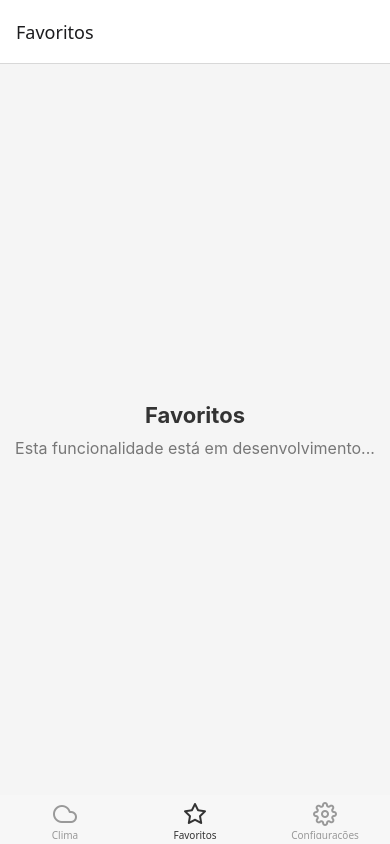
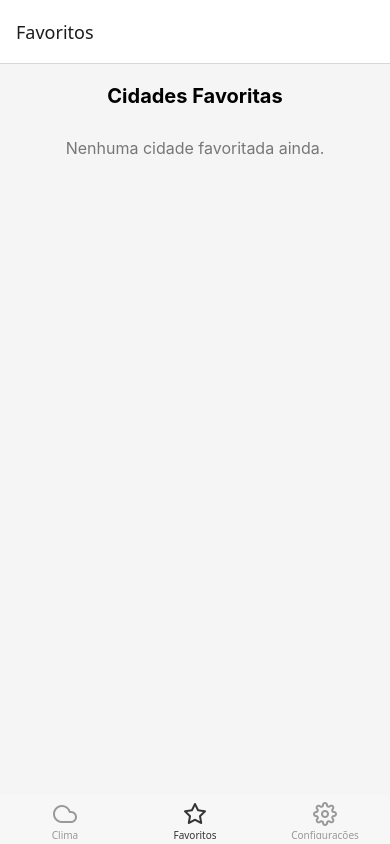
Before and after one commit to leticiabarros23/weather_app, a React Native app: screen /Favoritos in a window 390 px wide. Built offline with nearby package versions, Linux system fonts and the light colour scheme.

Commit message:
arquivo favorito

```diff
--- a/FavoritesScreen.js
+++ b/FavoritesScreen.js
@@ -1,30 +1,120 @@
-import React from 'react';
-import { View, Text, StyleSheet } from 'react-native';
+import React, { useState, useEffect } from 'react';
+import { View, Text, TouchableOpacity, StyleSheet, FlatList } from 'react-native';
+import { Feather } from '@expo/vector-icons';
+import AsyncStorage from '@react-native-async-storage/async-storage';
+import { useNavigation } from '@react-navigation/native';
+
 
 export default function FavoritesScreen() {
+  const [favoriteCities, setFavoriteCities] = useState([]);
+  const navigation = useNavigation();
+
+
+  // 🔹 Carregar favoritos do AsyncStorage
+  useEffect(() => {
+    const loadFavorites = async () => {
+      try {
+        const storedCities = await AsyncStorage.getItem('favoriteCities');
+        if (storedCities) {
+          setFavoriteCities(JSON.parse(storedCities));
+        }
+      } catch (error) {
+        console.error('Erro ao carregar cidades favoritas:', error);
+      }
+    };
+
+
+    // Atualiza a lista sempre que a tela for focada
+    const unsubscribe = navigation.addListener('focus', loadFavorites);
+
+
+    return unsubscribe;
+  }, [navigation]);
+
+
+  // 🔹 Remover uma cidade da lista de favoritos
+  async function removeFavorite(cityName) {
+    try {
+      const updatedCities = favoriteCities.filter(city => city.name !== cityName);
+      await AsyncStorage.setItem('favoriteCities', JSON.stringify(updatedCities));
+      setFavoriteCities(updatedCities);
+    } catch (error) {
+      alert('Erro ao remover cidade dos favoritos.');
+    }
+  }
+
+
   return (
     <View style={styles.container}>
-      <Text style={styles.title}>Favoritos</Text>
-      <Text style={styles.subtitle}>Esta funcionalidade está em desenvolvimento...</Text>
+      <Text style={styles.header}>Cidades Favoritas</Text>
+
+
+      {favoriteCities.length === 0 ? (
+        <Text style={styles.emptyText}>Nenhuma cidade favoritada ainda.</Text>
+      ) : (
+        <FlatList
+          data={favoriteCities}
+          keyExtractor={(item, index) => index.toString()}
+          renderItem={({ item }) => (
+            <View style={styles.favoriteItem}>
+              {/* 🔹 Exibe apenas o nome da cidade */}
+              <TouchableOpacity
+                style={styles.cityButton}
+                onPress={() => navigation.navigate('Clima', { cityName: item.name })}
+              >
+                <Feather name="star" size={20} color="gold" />
+                <Text style={styles.cityName}>{item.name}</Text>
+              </TouchableOpacity>
+
+
+              {/* 🔹 Botão de remover (ícone de lixeira) */}
+              <TouchableOpacity onPress={() => removeFavorite(item.name)}>
+                <Feather name="trash-2" size={20} color="red" />
+              </TouchableOpacity>
+            </View>
+          )}
+        />
+      )}
     </View>
   );
 }
 
+
 const styles = StyleSheet.create({
   container: {
     flex: 1,
-    justifyContent: 'center',
-    alignItems: 'center',
     backgroundColor: '#f5f5f5',
+    padding: 20,
   },
-  title: {
-    fontSize: 22,
+  header: {
+    fontSize: 20,
     fontWeight: 'bold',
-    color: '#333',
+    textAlign: 'center',
+    marginBottom: 10,
   },
-  subtitle: {
+  emptyText: {
+    textAlign: 'center',
     fontSize: 16,
     color: '#777',
-    marginTop: 10,
+    marginTop: 20,
+  },
+  favoriteItem: {
+    flexDirection: 'row',
+    backgroundColor: '#fff',
+    padding: 15,
+    borderRadius: 10,
+    marginVertical: 5,
+    alignItems: 'center',
+    justifyContent: 'space-between',
+    elevation: 2,
+  },
+  cityButton: {
+    flexDirection: 'row',
+    alignItems: 'center',
+  },
+  cityName: {
+    fontSize: 16,
+    marginLeft: 8,
+    fontWeight: 'bold',
   },
 });
```
